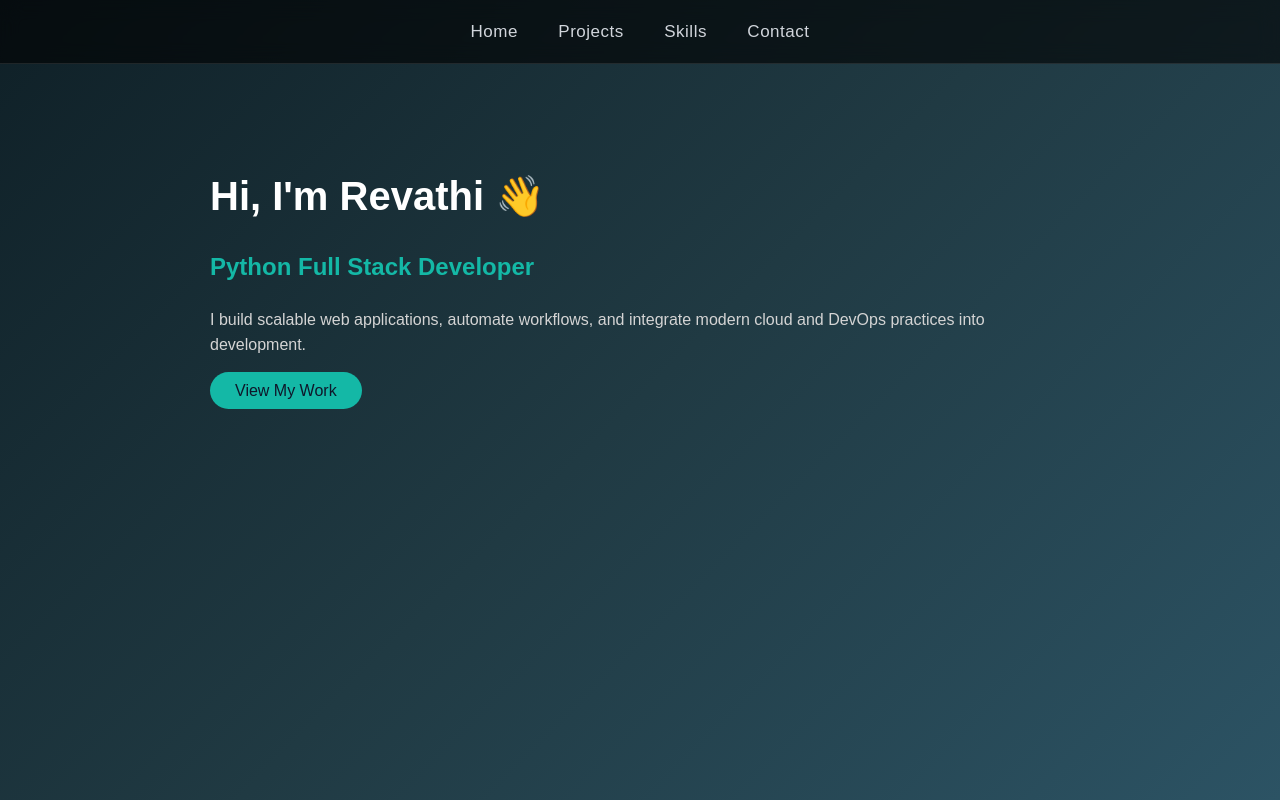
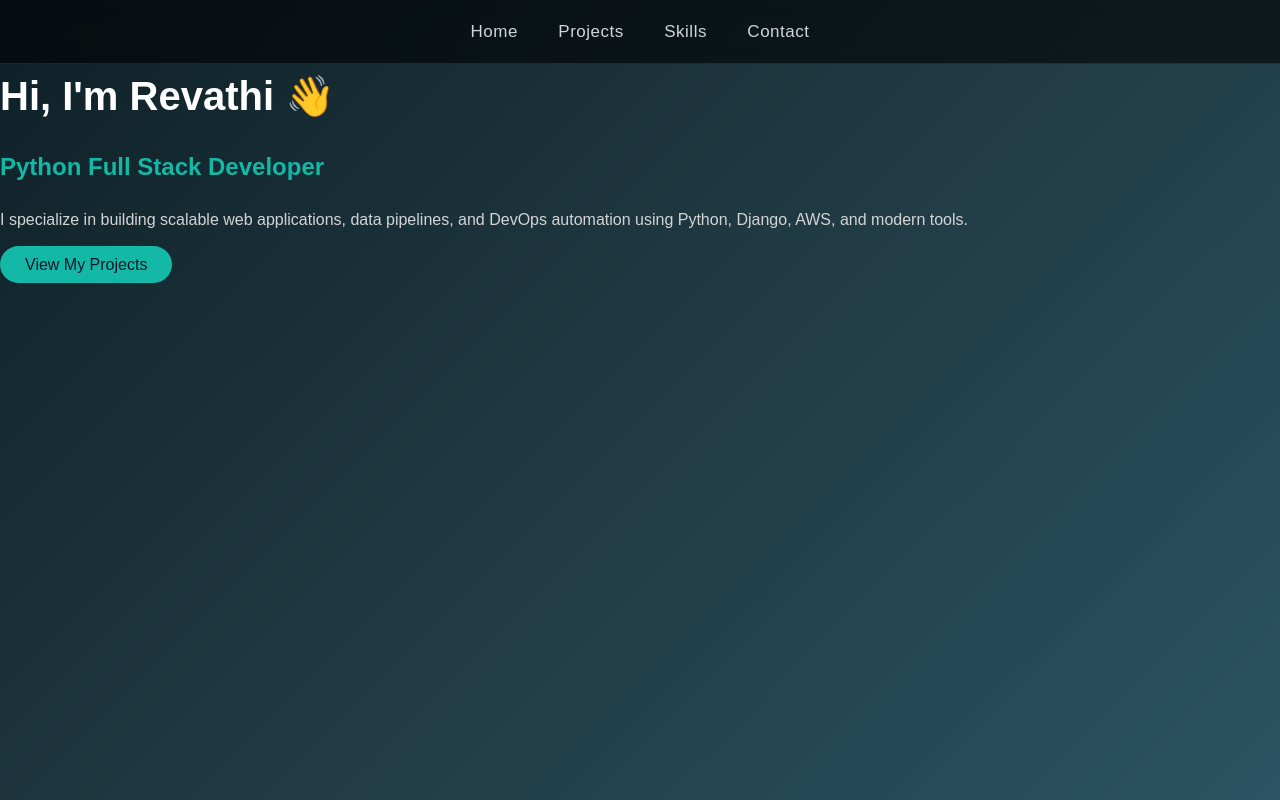
Before and after one commit to revathitech01-commits/Revathi-Portfolio, a plain HTML site: page index.html in a window 1280 px wide. Drawn offline with Linux system fonts and the light colour scheme.

Commit message:
Update index.html

```diff
--- a/index.html
+++ b/index.html
@@ -6,7 +6,7 @@
   <title>Revathi | Python Full Stack Developer</title>
   <link rel="stylesheet" href="style.css">
 </head>
-<body>
+<body class="home">
 
   <nav>
     <a href="index.html">Home</a>
@@ -15,12 +15,12 @@
     <a href="contact.html">Contact</a>
   </nav>
 
-  <div class="container">
+  <section class="main">
     <h1>Hi, I'm Revathi 👋</h1>
     <h2>Python Full Stack Developer</h2>
-    <p>I build scalable web applications, automate workflows, and integrate modern cloud and DevOps practices into development.</p>
-    <a href="projects.html" class="button">View My Work</a>
-  </div>
+    <p>I specialize in building scalable web applications, data pipelines, and DevOps automation using Python, Django, AWS, and modern tools.</p>
+    <a href="projects.html" class="button">View My Projects</a>
+  </section>
 
 </body>
 </html>
```
